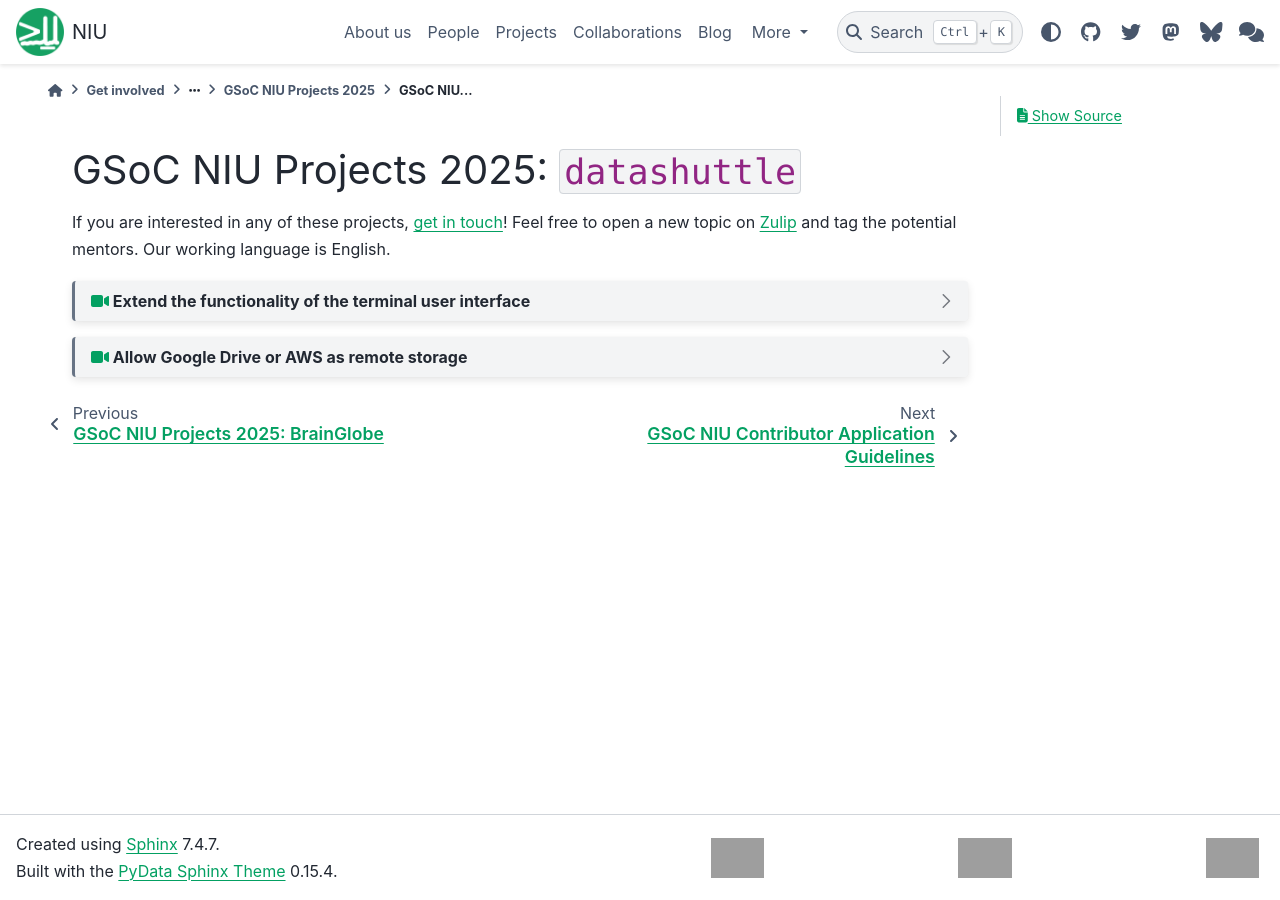
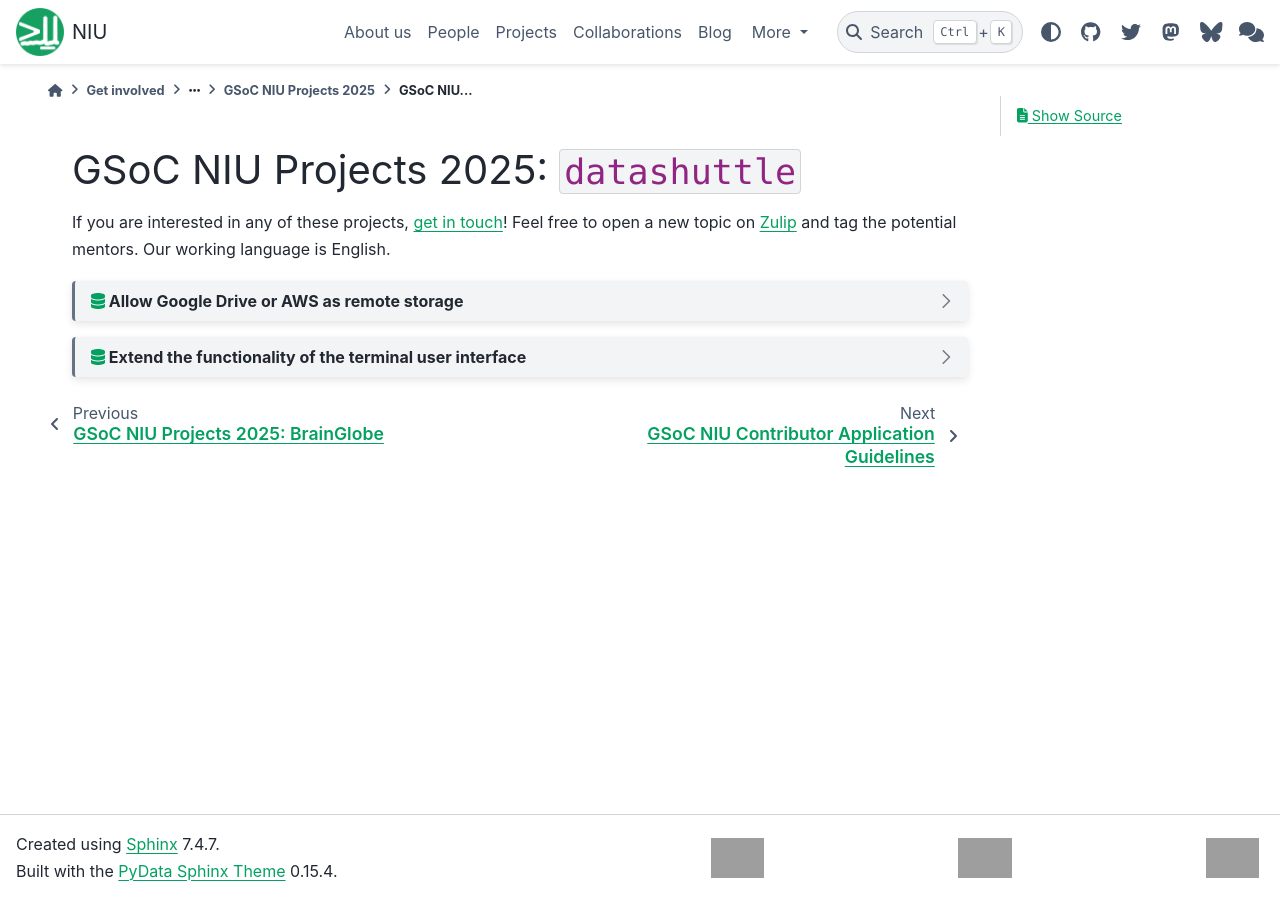
Before and after one commit to neuroinformatics-unit/neuroinformatics-unit.github.io, a Sphinx documentation site: the page built from docs/source/get-involved/gsoc/projects_2025/datashuttle.md, in a window 1280 px wide. Built offline with Sphinx 7.4.7 and the PyData theme 0.15.4, drawn with Linux system fonts in a browser that asks for light colours; nearby versions of some CDN libraries; part of the change alters nothing that is shown; grey boxes are pictures that could not be loaded.

```diff
--- a/docs/source/get-involved/gsoc/projects_2025/datashuttle.md
+++ b/docs/source/get-involved/gsoc/projects_2025/datashuttle.md
@@ -5,7 +5,51 @@ Our working language is English.
 
 
 <!-- ------------------------------ -->
-:::{dropdown} {fas}`video;sd-text-primary` Extend the functionality of the terminal user interface
+:::{dropdown} {fas}`database;sd-text-primary` Allow Google Drive or AWS as remote storage
+
+In systems neuroscience, a lack of standardisation in data organisation schemes creates a barrier to data-sharing
+and collaboration. ``datashuttle`` provides a Python API and terminal user interface (TUI) to allow researchers
+to create, validate and transfer folders in a standardised way.
+
+Projects can be transferred between computer systems in ``datashuttle`` via SSH or mounting drives.
+We would like to support transfer to Google Drive or and Amazon Web Services (AWS) buckets.
+Under the hood ``datashuttle`` uses [RClone](https://rclone.org/), which already implements transfer to Google Drive and AWS.
+
+**Deliverables**
+<!-- Goals, or expected status after Community Bonding Period, Start of Coding, End of Coding. Stretch goals? -->
+- Extend ``datashuttle`` functionality to permit transfer between a local filesytem and Google Drive or AWS. This will involve exposing new functionality within the Python API as well as the terminal user interface.
+- Tests to cover any added functionality.
+- Documentation for the new functionality.
+
+- **Duration**
+<!-- Small (~90 hours), Medium (~175 hours) or Large (~350 hours)  -->
+Medium (~175 hours)
+
+
+**Difficulty**
+<!-- Is this project geared more toward a student level or a more advanced developer level? -->
+This project is well-suited for a beginner contributor to open source.
+
+
+**Required skills**
+Experience with Python
+
+**Nice-to-haves**
+Experience with network data transfers (e.g. rsync, rclone, Google Drive, AWS)
+
+**Potential mentors**
+- [@JoeZiminski](https://github.com/JoeZiminski)
+
+**Further reading**
+<!-- The best pages include links to more detailed descriptions and related materials for each project. They might even include actual use cases! -->
+
+[``datashuttle``](https://datashuttle.neuroinformatics.dev/index.html) and [RClone](https://rclone.org/) websites.
+
+:::
+
+
+<!-- ------------------------------ -->
+:::{dropdown} {fas}`database;sd-text-primary` Extend the functionality of the terminal user interface
 
 In systems neuroscience, a lack of standardisation in data organisation schemes creates a barrier to data-sharing
 and collaboration. ``datashuttle`` provides a Python API and terminal user interface (TUI) to allow researchers
@@ -18,10 +62,12 @@ in particular terminal user interfaces.
 
 **Deliverables**
 <!-- Goals, or expected status after Community Bonding Period, Start of Coding, End of Coding. Stretch goals? -->
-- Add TUI widgets that perform and display project validation. This will include buttons, radio-buttons and drop down menus and a [log display](https://textual.textualize.io/widgets/rich_log/) for validation errors.
-- Quality-of-life updates:
-  - Initiate a second event loop in a worker, to allow a responsive user interface while a transfer job is performed.
-  - Buttons and select drop-down to edit a [directory tree](https://textual.textualize.io/widgets/directory_tree/).
+- A python implementation adding [textual](https://github.com/Textualize/textual) widgets that perform and display project validation. This will include buttons, radio-buttons and drop down menus and a [log display](https://textual.textualize.io/widgets/rich_log/) for validation errors.
+- Improvements to user experience:
+  - Implement code to allow a responsive user interface while a transfer job is performed.
+  - Add buttons and drop-down list to edit a [directory tree](https://textual.textualize.io/widgets/directory_tree/).
+- Tests to cover any added functionality.
+- Documentation for the new functionality.
 
 **Duration**
 <!-- Small (~90 hours), Medium (~175 hours) or Large (~350 hours)  -->
@@ -47,45 +93,3 @@ The[NeuroBlueprint](https://neuroblueprint.neuroinformatics.dev/latest/index.htm
 [``datashuttle``](https://datashuttle.neuroinformatics.dev/index.html) websites.
 
 :::
-
-<!-- ------------------------------ -->
-:::{dropdown} {fas}`video;sd-text-primary` Allow Google Drive or AWS as remote storage
-
-In systems neuroscience, a lack of standardisation in data organisation schemes creates a barrier to data-sharing
-and collaboration. ``datashuttle`` provides a Python API and terminal user interface (TUI) to allow researchers
-to create, validate and transfer folders in a standardised way.
-
-Projects can be transferred between computer systems in ``datashuttle`` via SSH or mounting drives.
-We would like to support transfer to Google Drive or and Amazon Web Services (AWS) buckets.
-Under the hood ``datashuttle`` uses [RClone](https://rclone.org/), which supports transfer to Google Drive and AWS.
-
-**Deliverables**
-<!-- Goals, or expected status after Community Bonding Period, Start of Coding, End of Coding. Stretch goals? -->
-- Extend ``datashuttle`` functionality to permit transfer between a local filesytem and Google Drive or AWS. This will involve exposing new functionality within the Python API as well as the terminal user interface.
-- Testing transfers to Google Drive and AWS.
-
-**Duration**
-<!-- Small (~90 hours), Medium (~175 hours) or Large (~350 hours)  -->
-Medium (~175 hours)
-
-
-**Difficulty**
-<!-- Is this project geared more toward a student level or a more advanced developer level? -->
-This project is well-suited for a beginner contributor to open source.
-
-
-**Required skills**
-Experience with Python
-
-**Nice-to-haves**
-Experience with network data transfers (e.g. rsync, rclone, Google Drive, AWS)
-
-**Potential mentors**
-- [@JoeZiminski](https://github.com/JoeZiminski)
-
-**Further reading**
-<!-- The best pages include links to more detailed descriptions and related materials for each project. They might even include actual use cases! -->
-
-[``datashuttle``](https://datashuttle.neuroinformatics.dev/index.html) and [RClone](https://rclone.org/) websites.
-
-:::
```
